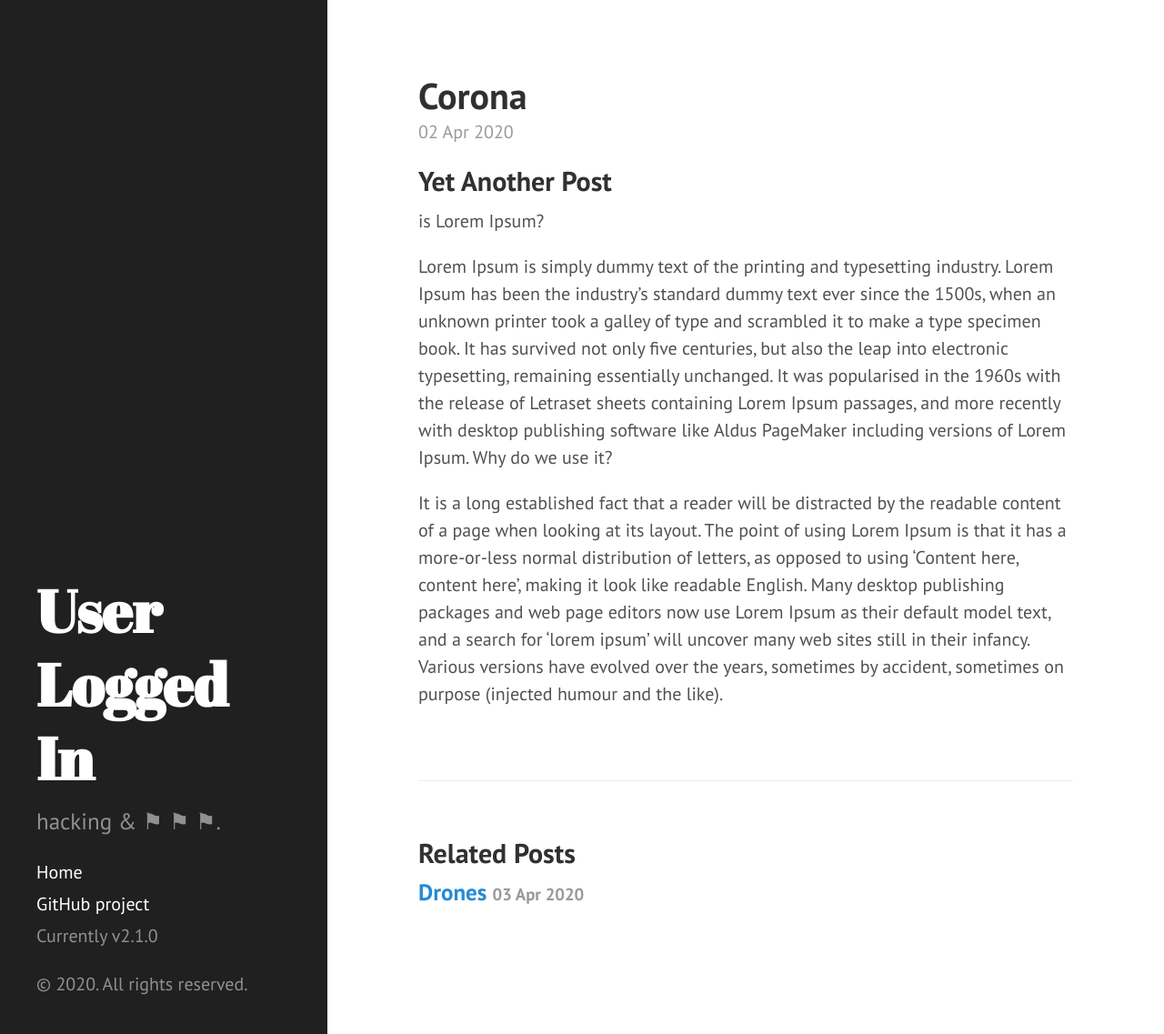
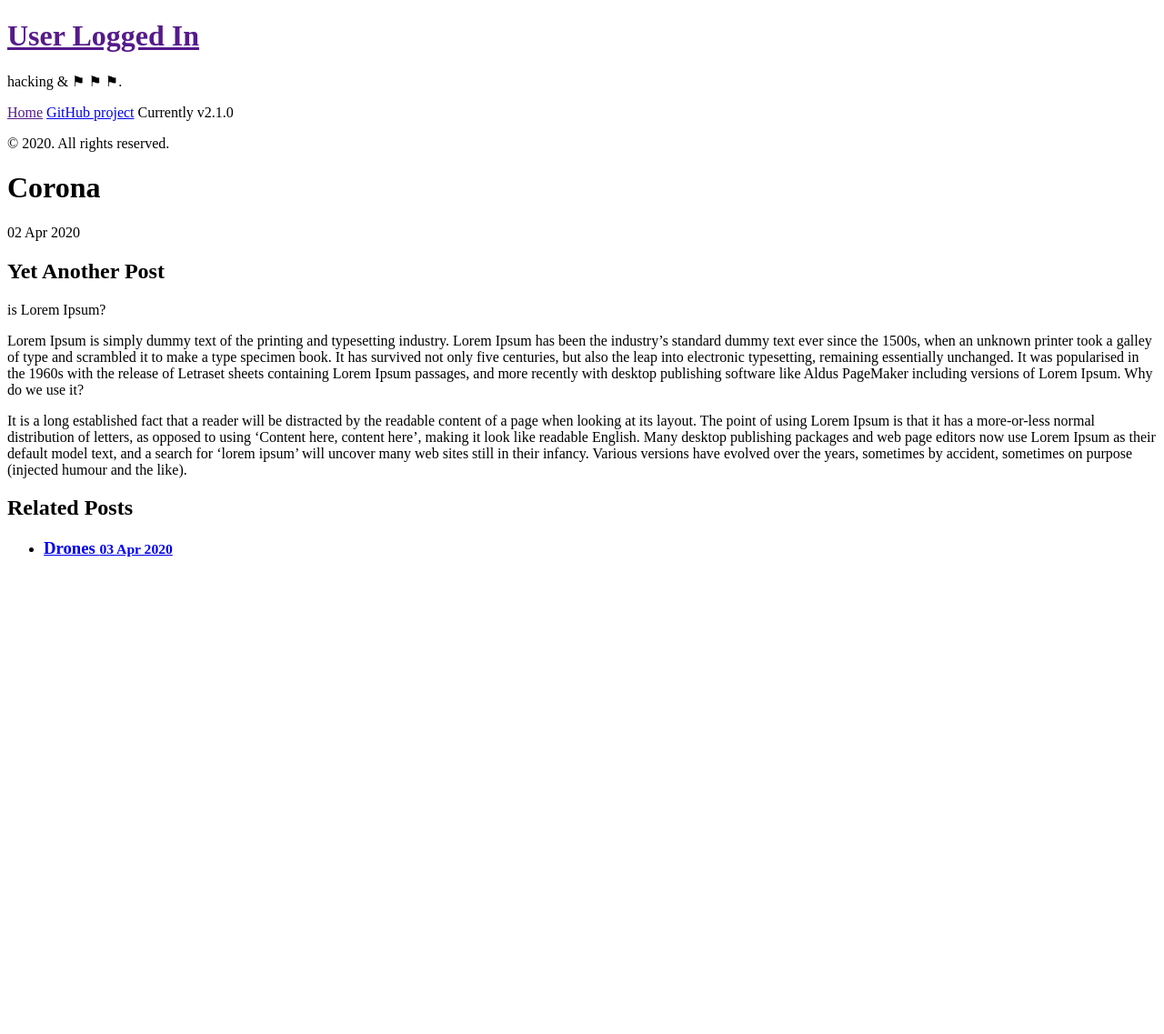
Before and after one commit to bernardr/userloggedin.github.io, a Jekyll site: the page built from _posts/2020-04-02-corona.md, in a window 1280 px wide and 1137 px high. Shown: the whole window at 91% size. Built offline with Jekyll 4.4.1, drawn with Linux system fonts in a browser that asks for light colours; Markdown is read by kramdown in place of the engine named in the settings.

Commit message:
Update head.html

```diff
--- a/_includes/head.html
+++ b/_includes/head.html
@@ -16,9 +16,9 @@
 
   <!-- CSS -->
 
-  <link rel="stylesheet" href="{{ site.baseurl }}/public/css/poole.css">
-  <link rel="stylesheet" href="{{ site.baseurl }}/public/css/syntax.css">
-  <link rel="stylesheet" href="{{ site.baseurl }}/public/css/hyde.css">
+  <link rel="stylesheet" href="{{ site.baseurl }}public/css/poole.css">
+  <link rel="stylesheet" href="{{ site.baseurl }}public/css/syntax.css">
+  <link rel="stylesheet" href="{{ site.baseurl }}public/css/hyde.css">
   <link rel="stylesheet" href="http://fonts.googleapis.com/css?family=PT+Sans:400,400italic,700|Abril+Fatface">
 
 
```
